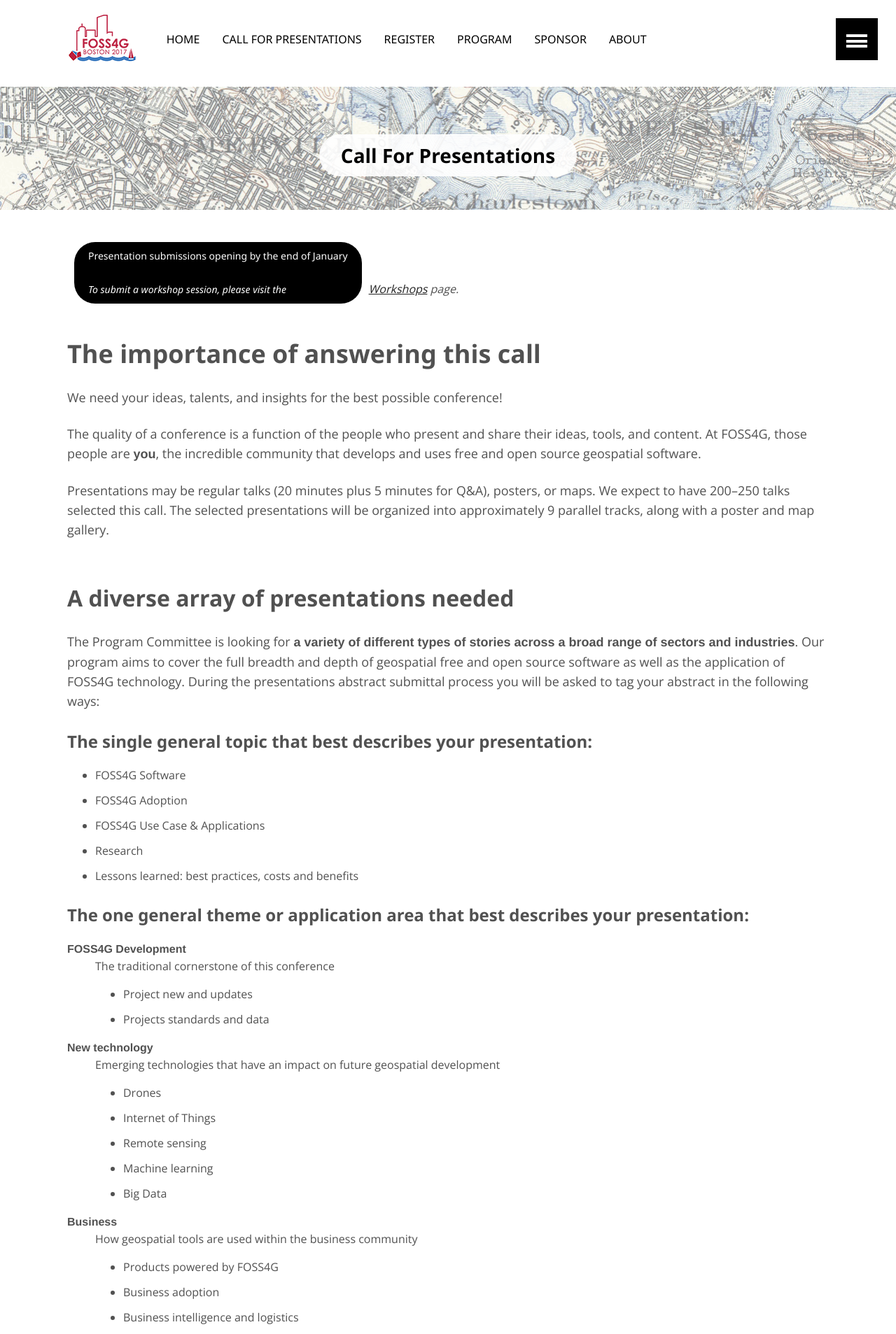
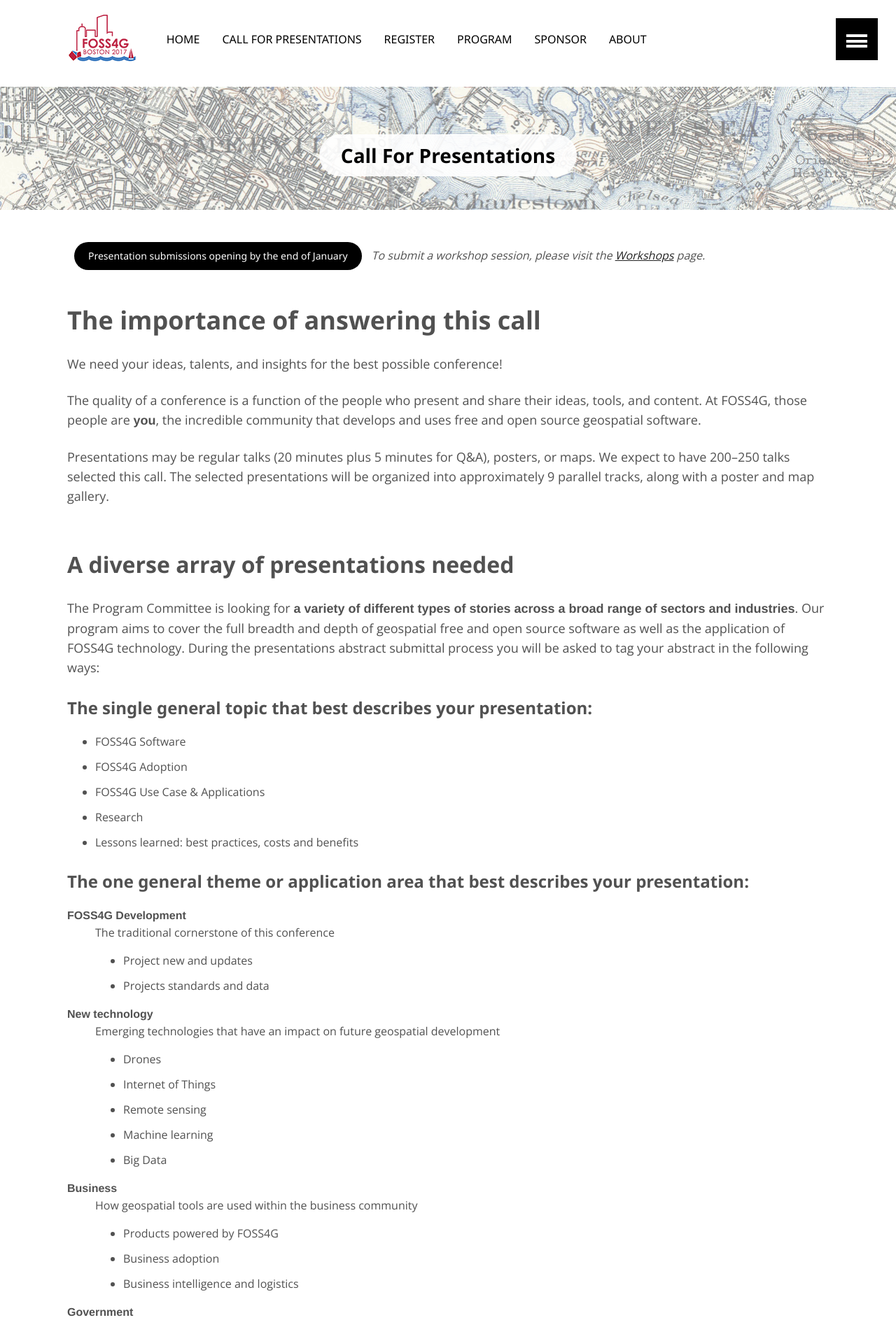
Before and after one commit to AvidGeo/foss4g2017-dev, a Jekyll site: the page built from call-for-presentations/index.html, in a window 1280 px wide. Shown: the top 1907 px of the page at 70% size. Built offline with Jekyll 4.4.1, drawn with Linux system fonts in a browser that asks for light colours.

Commit message:
fixing button on call for presentations
button fix

```diff
--- a/call-for-presentations/index.html
+++ b/call-for-presentations/index.html
@@ -6,7 +6,7 @@
 ---
 <div class="sections">
 
-    <a href="" class="btn">Presentation submissions opening by the end of January</p>
+    <a href="" class="btn">Presentation submissions opening by the end of January</a>
 
     <em>To submit a workshop session, please visit the <a href="../workshops">Workshops</a> page.</em>
 
```
